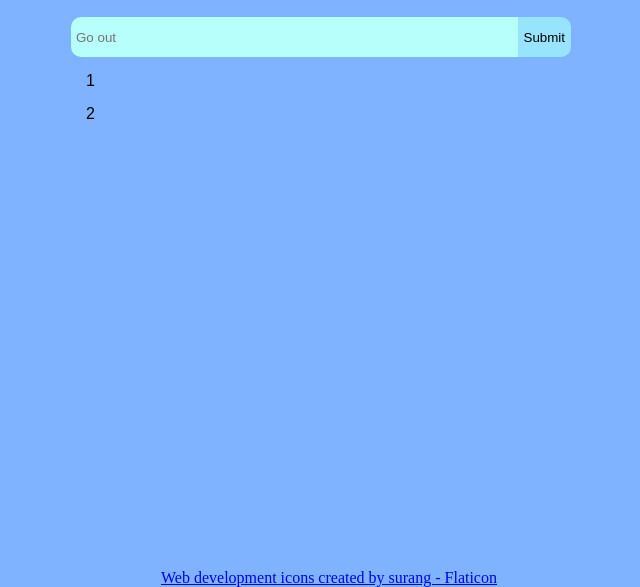
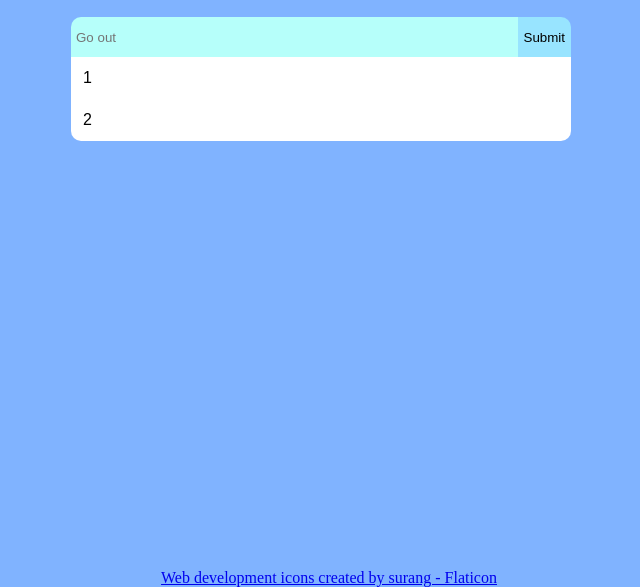
Before and after one commit to JakubLipnicki/todo-app, a plain HTML site: page index.html in a window 1280 px wide. Shown: the part 213-800 px from the top of the page, without its empty margins (319-959 px from the left). Drawn offline with Linux system fonts and the light colour scheme.

Commit message:
added styling to ul and li

```diff
--- a/style.css
+++ b/style.css
@@ -17,14 +17,17 @@ body{
 }
 li{
     text-align: left;
-    margin: 15px;
+    margin: 0;
+    padding: 12px;
 
 }
 ul{
     list-style: none;
-    margin: auto;
+    margin:auto;
     padding: 0;
     font-family:Arial, Helvetica, sans-serif;
+    background-color: white;
+    border-radius: 0px 0px 10px 10px;
 }
 .taskContainer{
     width: 100%;
@@ -37,7 +40,7 @@ ul{
     margin: 0;
     border: 0;
     background-color: #B6FFFA;
-    border-radius: 10px 0px 0px 10px;
+    border-radius: 10px 0px 0px 0px;
 }
 .newTask:focus{
     outline-width: 0;
@@ -46,7 +49,7 @@ ul{
     height: 40px;
     background-color: #98E4FF;
     margin: 0;
-    border-radius: 0px 10px 10px 0;
+    border-radius: 0px 10px 0px 0;
     border: 0;
     cursor: pointer;
 }
```
